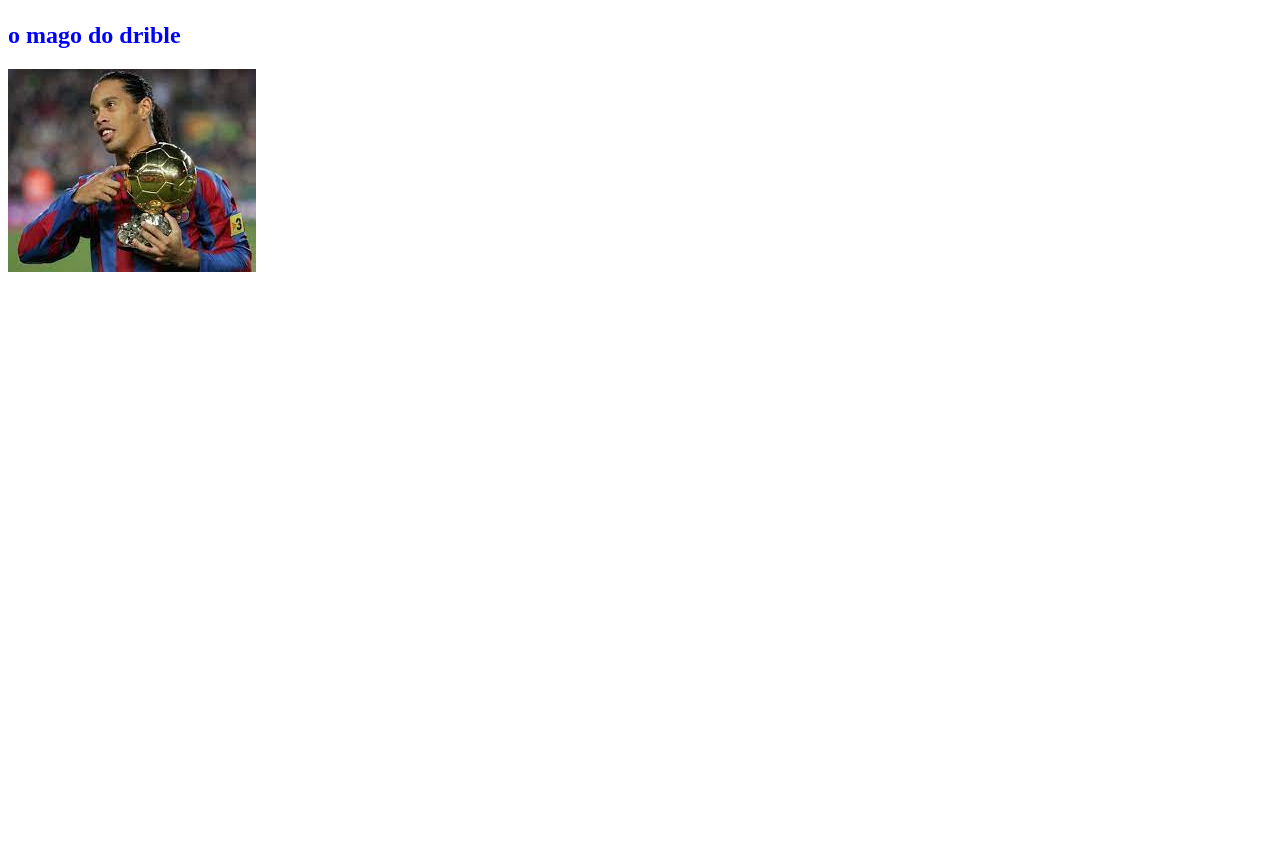
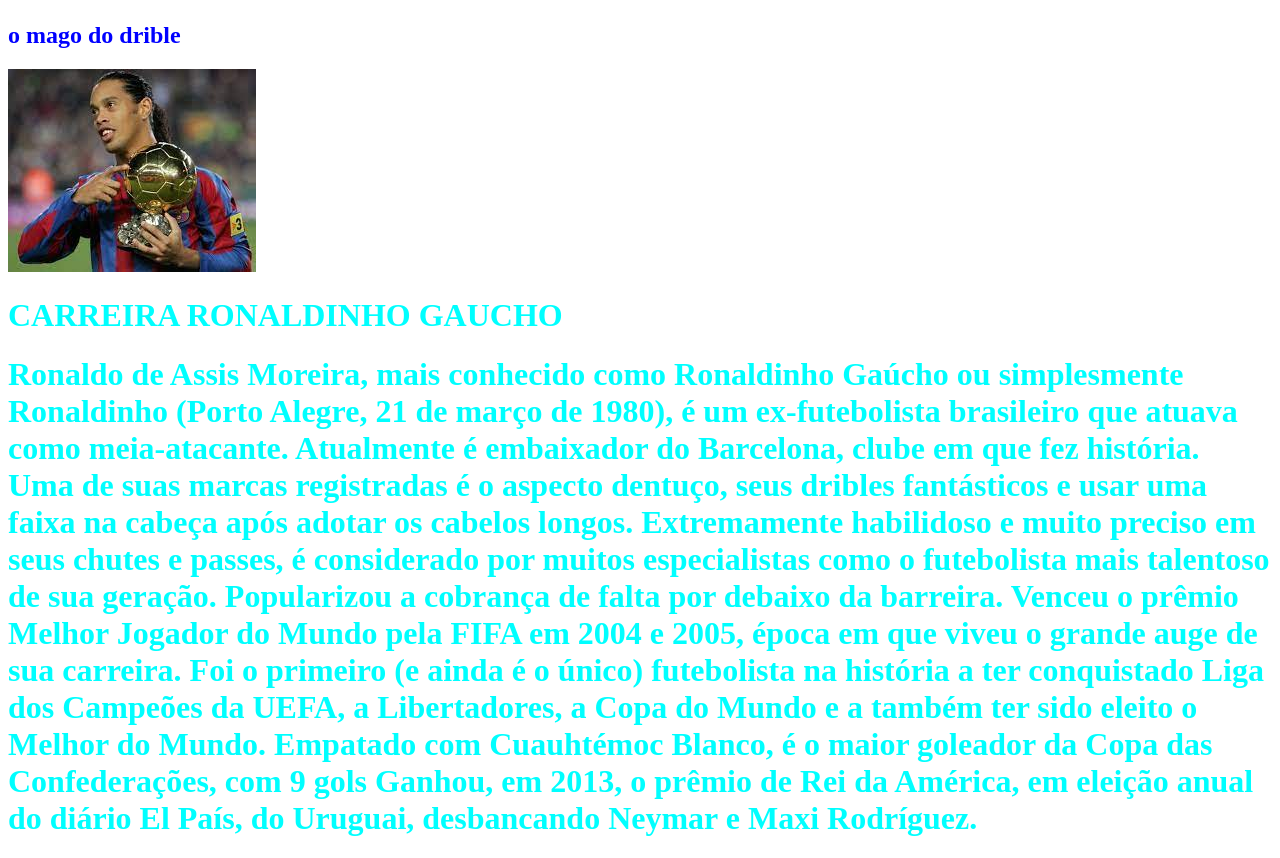
Before and after one commit to pedroxdrs/PedroOtavio, a plain HTML site: page index.html in a window 1280 px wide. Shown: the part 594-1452 px from the top of the page. Before the commit the page ends 878 px from the top, so only its background shows below. Drawn offline with Linux system fonts and the light colour scheme.

Commit message:
Update index.html

```diff
--- a/index.html
+++ b/index.html
@@ -11,6 +11,15 @@
     <img id="PEDRO" src="ronaldoP.jpeg">
     <h2>o mago do drible</h2>
     <img id="pedro" src="ronaldoaa.jpeg">
+    <h1> CARREIRA RONALDINHO GAUCHO </h1>
 
+    <h1>Ronaldo de Assis Moreira, mais conhecido como Ronaldinho Gaúcho ou simplesmente Ronaldinho (Porto Alegre, 21 de março de 1980), é um ex-futebolista brasileiro que atuava como meia-atacante. Atualmente é embaixador do Barcelona, clube em que fez história.
+
+Uma de suas marcas registradas é o aspecto dentuço, seus dribles fantásticos e usar uma faixa na cabeça após adotar os cabelos longos. Extremamente habilidoso e muito preciso em seus chutes e passes, é considerado por muitos especialistas como o futebolista mais talentoso de sua geração. Popularizou a cobrança de falta por debaixo da barreira.
+
+
+Venceu o prêmio Melhor Jogador do Mundo pela FIFA em 2004 e 2005, época em que viveu o grande auge de sua carreira. Foi o primeiro (e ainda é o único) futebolista na história a ter conquistado Liga dos Campeões da UEFA, a Libertadores, a Copa do Mundo e a também ter sido eleito o Melhor do Mundo. Empatado com Cuauhtémoc Blanco, é o maior goleador da Copa das Confederações, com 9 gols
+
+Ganhou, em 2013, o prêmio de Rei da América, em eleição anual do diário El País, do Uruguai, desbancando Neymar e Maxi Rodríguez.</h1>
 </body>
 </html>
```
